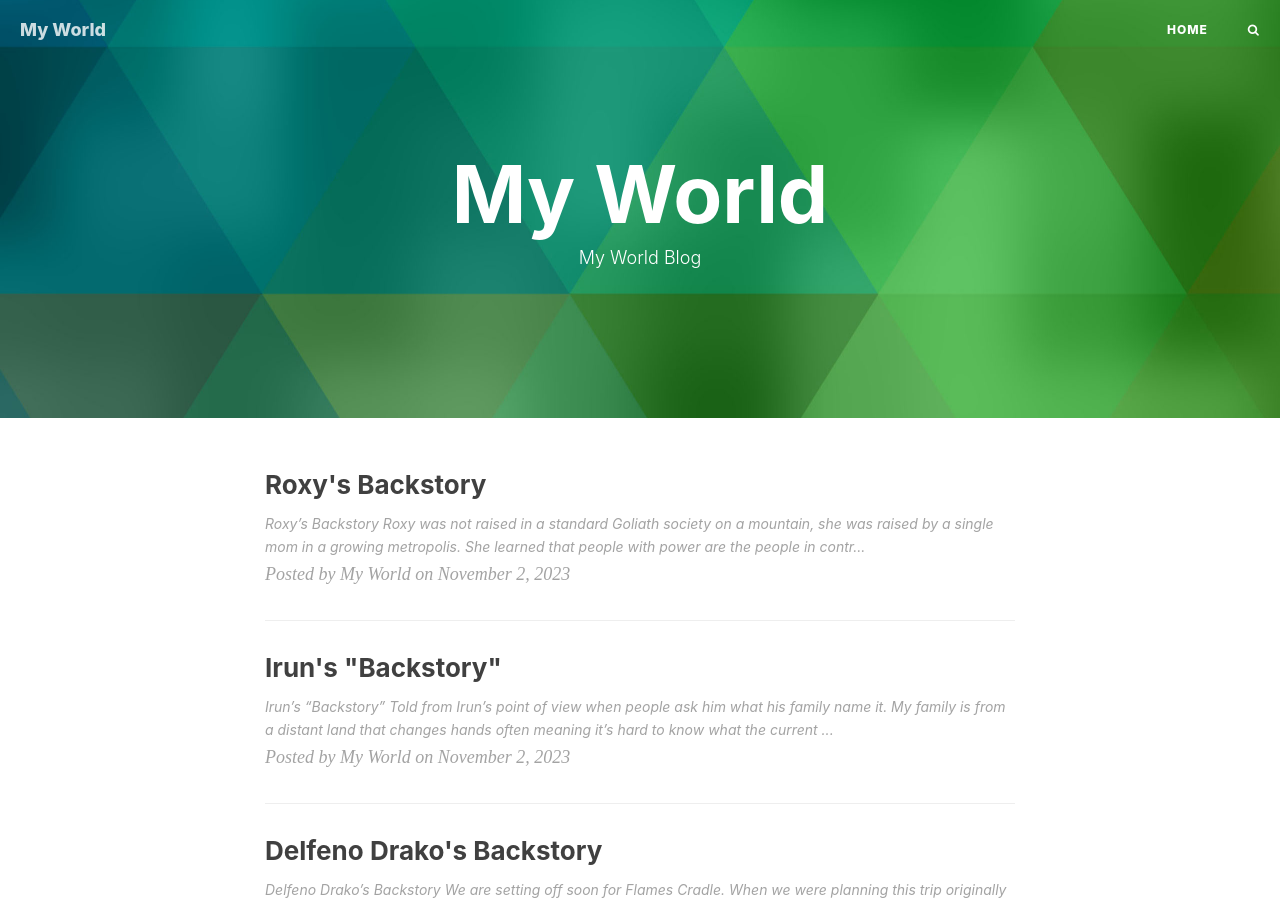
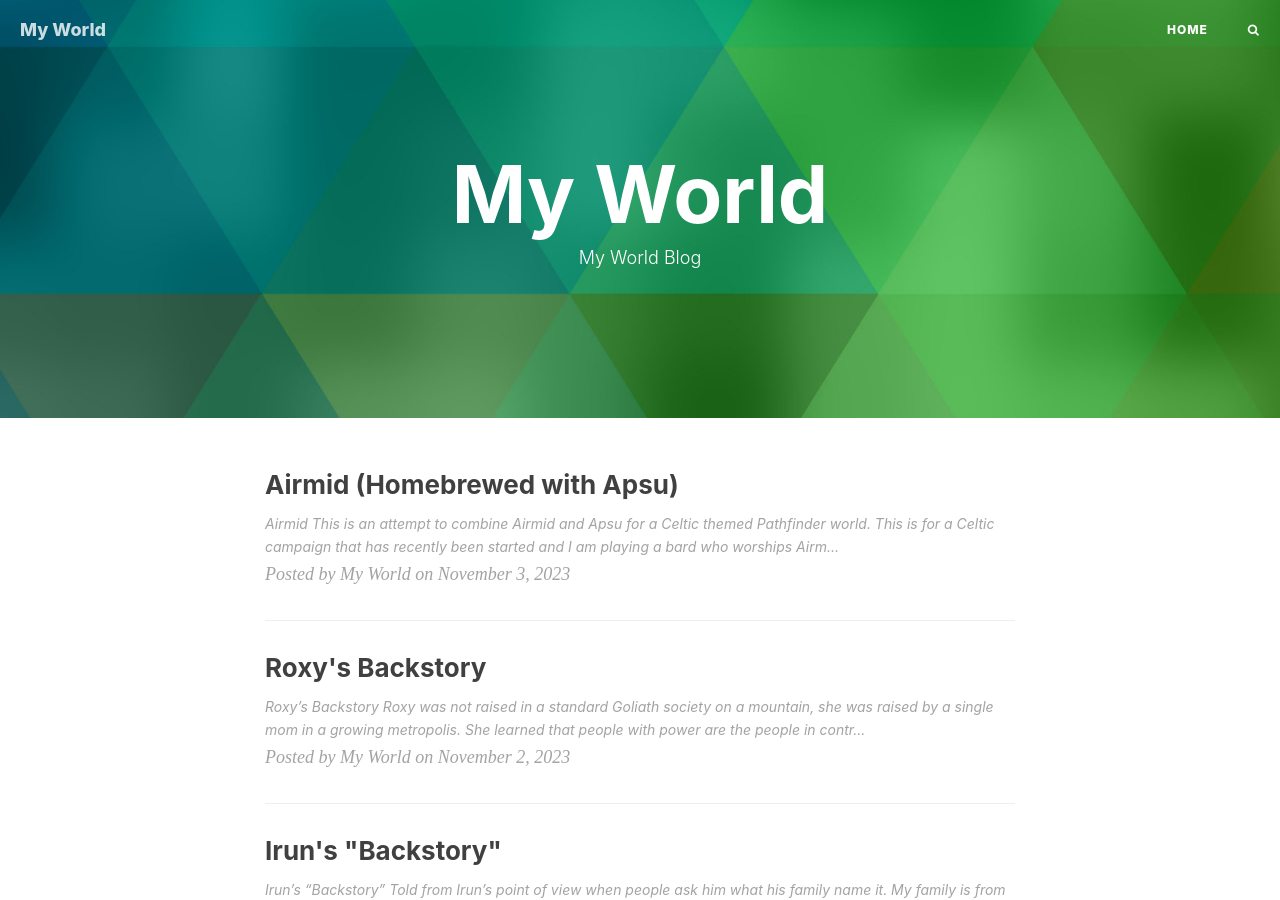
Before and after one commit to charely6/charely6.github.io, a Jekyll site: the page built from index.html, in a window 1280 px wide and 900 px high. Built offline with Jekyll 4.4.1, drawn with Linux system fonts in a browser that asks for light colours; nearby versions of some CDN libraries; the list of posts is cut into pages by our own code; comment, search, counter and statistics services are not loaded.

Commit message:
More updates

```diff
--- a/_config.yml
+++ b/_config.yml
@@ -64,10 +64,6 @@ netease_comment: false
 # Baidu Analytics
 # ba_track_id: [your track id]
 
-# Google Analytics
-ga_track_id: "" # Format: UA-xxxxxx-xx
-ga_domain:
-
 # Sidebar settings
 sidebar: false # whether or not using Sidebar.
 sidebar-about-description: ""
--- a/_layouts/page.html
+++ b/_layouts/page.html
@@ -21,8 +21,6 @@ layout: default
       <!-- Featured Tags -->
       {% include featured-tags.html %}
 
-      <!-- Friends Blog -->
-      {% include friends.html %}
     </div>
     {% else %}
 
@@ -38,14 +36,6 @@ layout: default
       <!-- Featured Tags -->
       {% include featured-tags.html %}
 
-      <!-- Short About -->
-      {% include short-about.html %}
-
-      <!-- Friends Blog -->
-      {% include friends.html %}
-
-      <!-- Ads -->
-      {% include ads.html %}
     </div>
     {% endif %}
   </div>
--- a/_layouts/post.html
+++ b/_layouts/post.html
@@ -89,8 +89,6 @@ layout: default
                 <!-- Featured Tags -->
                 {% include featured-tags.html bottom=true %}
 
-                <!-- Friends Blog -->
-                {% include friends.html %}
             </div>
         </div>
     </div>
--- /dev/null
+++ b/_posts/2023-11-03-Airmid-Apsu.md
@@ -0,0 +1,25 @@
+---
+layout: post
+title: Airmid (Homebrewed with Apsu)
+---
+
+# Airmid
+
+![Apsu's symbol  as given in the base pathfinder world](/img/Airmid.jpg)![Image courtesy of http://www.sacredfamiliar.com/2011/08/happy-awakenings-at-imbolc-and-big-roar.html](/img/Apsu.jpg)
+
+
+This is an attempt to combine Airmid and Apsu for a Celtic themed Pathfinder world.
+
+
+This is for a Celtic campaign that has recently been started and I am playing a bard who worships Airmid seeing as he was believed to be blessed by Airmid at birth.
+
+
+
+My sources for details are going to be
+
+Apsu: pathfinderwiki.com/wiki/Apsu
+
+Airmid: orderwhitemoon.org/goddess/Airmid/airmid.html
+
+
+I am planning on combineing symbols and stories that protain to both keeping most of Airmid, but adding enough of Apsu to give enough fantasy to fit properly into a pathfinder based world.
--- a/ads.txt
+++ /dev/null
@@ -1 +0,0 @@
-google.com, pub-6487568398225121, DIRECT, f08c47fec0942fa0
```
Also changed, not shown: img/Airmid.jpg (added), img/Apsu.jpg (added), 1 other file.
